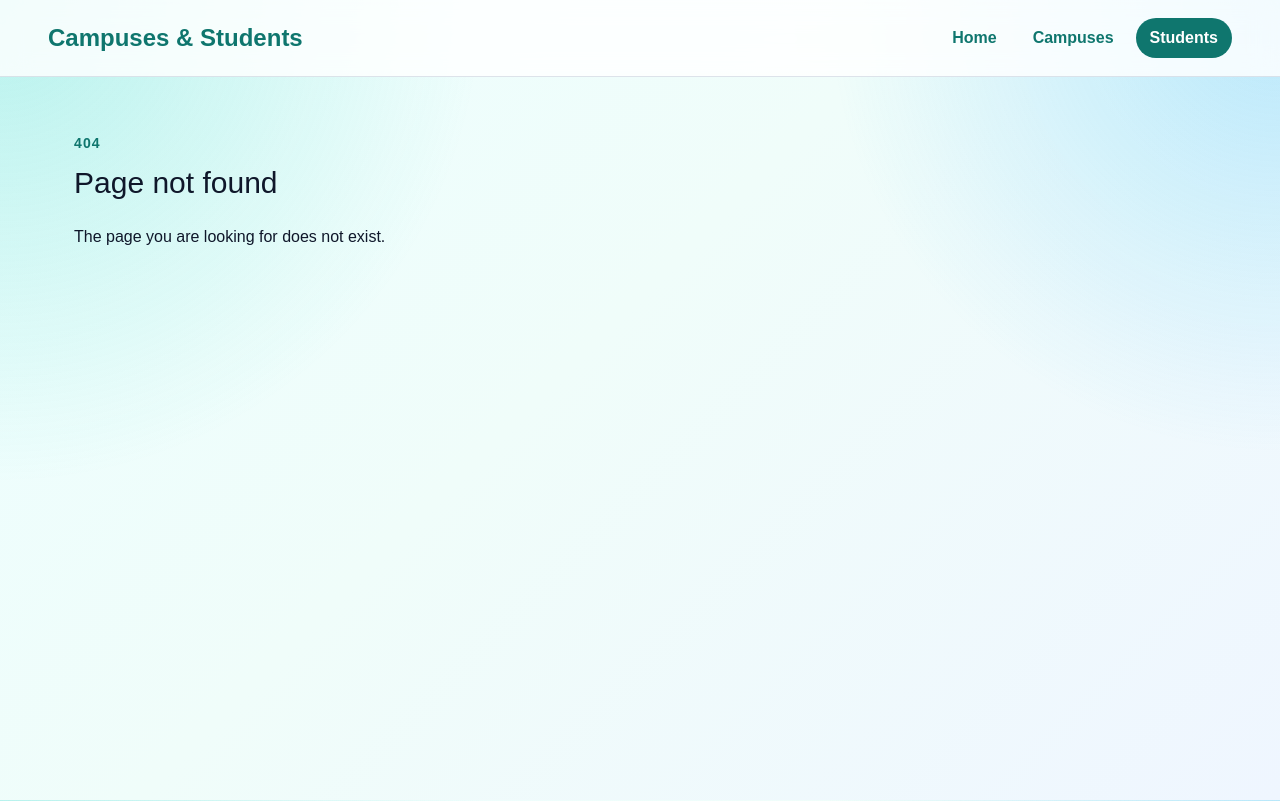
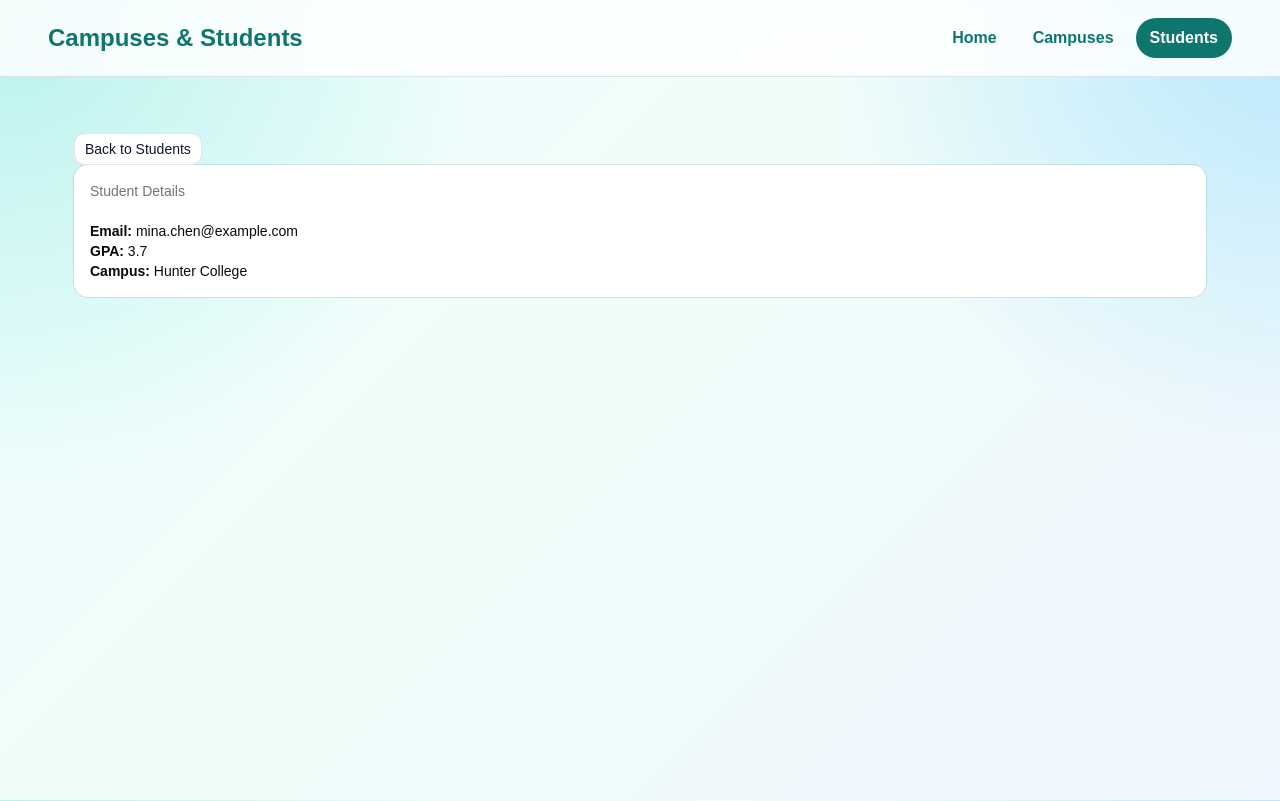
Before and after one commit to taizhenC/Final-Project_Fullstack-CRUD, a React (Vite) app in the folder my-app/: page /students/1 in a window 1280 px wide. Before the commit this address had no page. Built offline with nearby package versions, Linux system fonts and the light colour scheme.

Commit message:
Add single student detail page

```diff
--- a/my-app/src/App.tsx
+++ b/my-app/src/App.tsx
@@ -4,6 +4,7 @@ import CampusesPage from '@/pages/CampusesPage'
 import StudentsPage from '@/pages/StudentsPage'
 import NotFoundPage from '@/pages/NotFoundPage'
 import CampusDetailPage from '@/pages/CampusDetailPage'
+import StudentDetailPage from '@/pages/StudentDetailPage'
 import './App.css'
 
 function App() {
@@ -25,6 +26,7 @@ function App() {
           <Route path="/campuses" element={<CampusesPage />} />
           <Route path="/campuses/:id" element={<CampusDetailPage />} />
           <Route path="/students" element={<StudentsPage />} />
+          <Route path="/students/:id" element={<StudentDetailPage />} />
           <Route path="*" element={<NotFoundPage />} />
         </Routes>
       </main >
--- /dev/null
+++ b/my-app/src/pages/StudentDetailPage.tsx
@@ -0,0 +1,72 @@
+import { Link, useParams } from 'react-router-dom'
+import { campuses, students } from '@/data/mockData'
+import { Button } from '@/components/ui/button'
+import {
+  Card,
+  CardContent,
+  CardDescription,
+  CardHeader,
+  CardTitle,
+} from '@/components/ui/card'
+
+function StudentDetailPage() {
+  const { id } = useParams()
+  const studentId = Number(id)
+
+  const student = students.find((student) => student.id === studentId)
+
+  if (!student) {
+    return (
+      <div className="content-section">
+        <div className="section-heading">
+          <p>Student</p>
+          <h2>Student not found</h2>
+        </div>
+
+        <Button asChild>
+          <Link to="/students">Back to Students</Link>
+        </Button>
+      </div>
+    )
+  }
+
+  const campus = campuses.find((campus) => campus.id === student.campusId)
+
+  return (
+    <div className="content-section">
+      <Button asChild variant="outline">
+        <Link to="/students">Back to Students</Link>
+      </Button>
+
+      <Card className="detail-card">
+        <CardHeader>
+          <CardDescription>Student Details</CardDescription>
+          <CardTitle>
+            {student.firstName} {student.lastName}
+          </CardTitle>
+        </CardHeader>
+
+        <CardContent>
+          <p>
+            <strong>Email:</strong> {student.email}
+          </p>
+
+          <p>
+            <strong>GPA:</strong> {student.gpa}
+          </p>
+
+          <p>
+            <strong>Campus:</strong>{' '}
+            {campus ? (
+              <Link to={`/campuses/${campus.id}`}>{campus.name}</Link>
+            ) : (
+              'Not enrolled'
+            )}
+          </p>
+        </CardContent>
+      </Card>
+    </div>
+  )
+}
+
+export default StudentDetailPage
```
